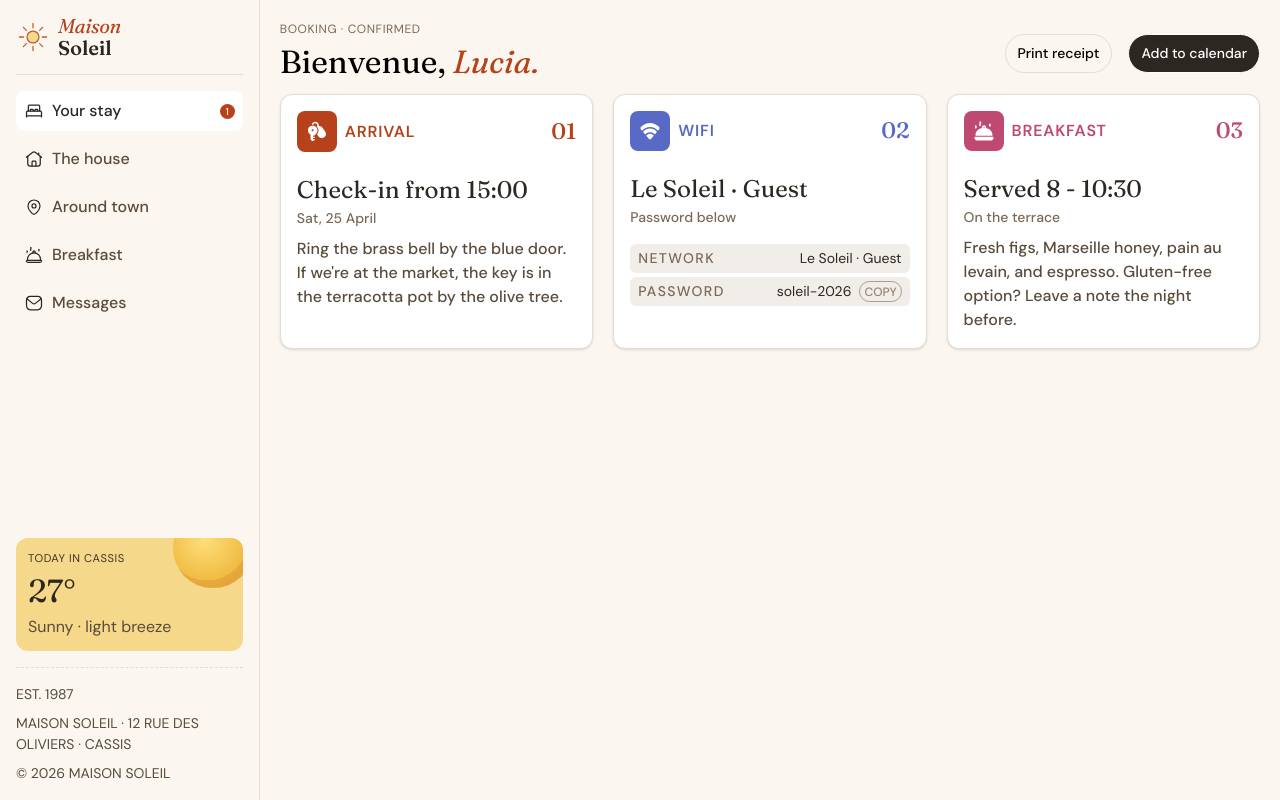
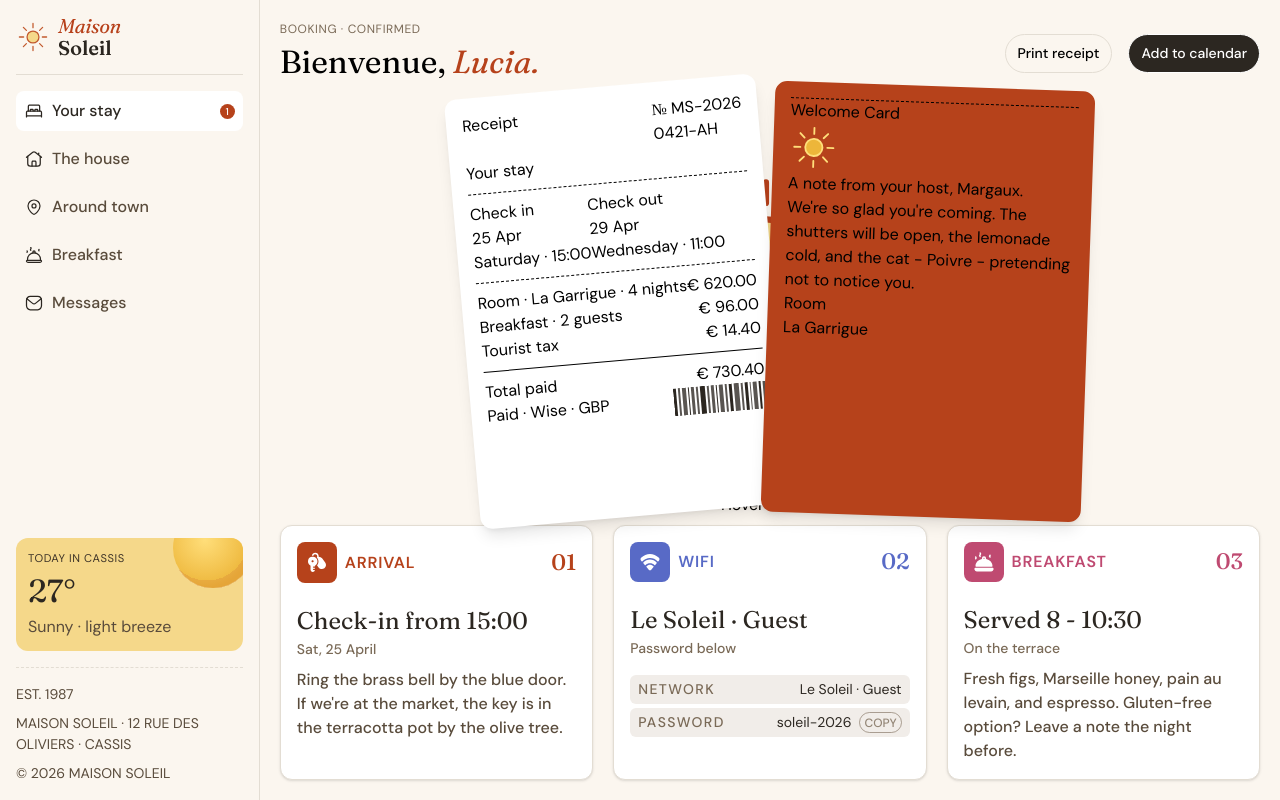
Before and after one commit to 7savv7/frontendmentor, a React (Vite) app in the folder junior/hotel-booking-confirmation-page/: page / in a window 1280 px wide. Built offline with nearby package versions, Linux system fonts and the light colour scheme; a web font is replaced by a local one.

Commit message:
[hotel-booking-confirmation-page]: Add ticket components

```diff
--- a/junior/hotel-booking-confirmation-page/src/App.tsx
+++ b/junior/hotel-booking-confirmation-page/src/App.tsx
@@ -2,6 +2,7 @@ import Arrival from "./Arrival";
 import Aside from "./Aside";
 import Breakfast from "./Breakfast";
 import Header from "./Header";
+import Ticket from "./Ticket";
 import Wifi from "./Wifi";
 
 function App() {
@@ -9,8 +10,10 @@ function App() {
     <div className="flex flex-col min-h-svh md:min-h-screen md:flex-row">
       <Aside />
 
-      <main className="w-full bg-neutral100 p-5">
+      <main className="flex flex-col w-full bg-neutral100 p-5">
         <Header />
+
+        <Ticket />
 
         <div className="flex mt-2 flex-col gap-5 md:flex-row">
           <Arrival />
--- a/junior/hotel-booking-confirmation-page/src/Aside.tsx
+++ b/junior/hotel-booking-confirmation-page/src/Aside.tsx
@@ -1,7 +1,17 @@
-import { useState } from "react";
+import { useEffect, useState } from "react";
 
 function Aside() {
   const [open, setOpen] = useState<boolean>(true);
+
+  useEffect(() => {
+    if (open) {
+      document.body.style.overflow = "hidden";
+      document.body.style.height = "100%";
+    } else {
+      document.body.style.overflow = "";
+      document.body.style.height = "";
+    }
+  }, [open]);
 
   return (
     <aside
--- /dev/null
+++ b/junior/hotel-booking-confirmation-page/src/Left.tsx
@@ -0,0 +1,70 @@
+function Left() {
+  return (
+    <div className="rotate-[-5deg] translate-x-[110px] bg-neutral0 w-fit rounded-xl p-4 shadow-lg">
+      <div className="border-b border-dashed pb-2">
+        <div className="flex justify-between">
+          <p>Receipt</p>
+
+          <p>
+            {" "}
+            № MS-2026 <br /> 0421-AH
+          </p>
+        </div>
+
+        <p>Your stay</p>
+      </div>
+
+      <div className="flex py-2 border-b border-dashed">
+        <div>
+          <p>Check in</p>
+
+          <p>25 Apr</p>
+
+          <p>Saturday · 15:00</p>
+        </div>
+
+        <div>
+          <p>Check out</p>
+          <p>29 Apr</p>
+          <p>Wednesday · 11:00</p>
+        </div>
+      </div>
+
+      <div className="border-b py-2">
+        <div className="flex justify-between">
+          <p>Room · La Garrigue · 4 nights</p>
+
+          <p>€ 620.00</p>
+        </div>
+
+        <div className="flex justify-between">
+          <p>Breakfast · 2 guests</p>
+
+          <p>€ 96.00</p>
+        </div>
+
+        <div className="flex justify-between">
+          <p>Tourist tax</p>
+
+          <p>€ 14.40</p>
+        </div>
+      </div>
+
+      <div className="pt-2">
+        <div className="flex justify-between">
+          <p>Total paid</p>
+
+          <p>€ 730.40</p>
+        </div>
+
+        <div className="flex justify-between">
+          <p>Paid · Wise · GBP</p>
+
+          <img src="/images/icon-barcode.svg" alt="barcode" />
+        </div>
+      </div>
+    </div>
+  );
+}
+
+export default Left;
--- /dev/null
+++ b/junior/hotel-booking-confirmation-page/src/Right.tsx
@@ -0,0 +1,31 @@
+function Right() {
+  return (
+    <div className="rotate-[2deg] translate-x-[-100px] bg-terracotta600 w-80 rounded-xl shadow-lg p-4">
+      <div className="w-full h-[1px] border-t border-dashed" />
+
+      <div>
+        <p>Welcome Card</p>
+        <img src="/images/icon-sun.svg" alt="sun" />
+      </div>
+
+      <div>
+        <p>
+          A note from your host, <span>Margaux.</span>
+        </p>
+
+        <p>
+          We're so glad you're coming. The shutters will be open, the lemonade
+          cold, and the cat - Poivre - pretending not to notice you.
+        </p>
+      </div>
+
+      <div>
+        <p>Room</p>
+
+        <p>La Garrigue</p>
+      </div>
+    </div>
+  );
+}
+
+export default Right;
--- /dev/null
+++ b/junior/hotel-booking-confirmation-page/src/Ticket.tsx
@@ -0,0 +1,46 @@
+import Left from "./Left";
+import Right from "./Right";
+
+function Ticket() {
+  return (
+    <div className="group flex justify-center gap-5 md:flex-1">
+      <Left />
+
+      <div className="flex flex-col items-center justify-between">
+        <img className="mt-20" src="/images/illustration-sun.svg" alt="sun" />
+
+        <div className="flex items-center gap-2">
+          <svg
+            xmlns="http://www.w3.org/2000/svg"
+            width="8"
+            height="8"
+            fill="none"
+            viewBox="0 0 8 8"
+          >
+            <path
+              fill="#b7411b"
+              d="M3.64 7.68q-.11-.65-.58-1.4-.47-.76-1.34-1.41Q.86 4.22 0 4.04v-.42a4.8 4.8 0 0 0 1.63-.74 5.2 5.2 0 0 0 1.32-1.32Q3.49.77 3.64 0h.42q.09.5.36 1.03.27.52.69 1 .43.47.96.85.79.56 1.61.74v.42a3.8 3.8 0 0 0-1.14.45 6 6 0 0 0-1.08.81 4.8 4.8 0 0 0-.82.97q-.47.75-.58 1.41z"
+            />
+          </svg>
+          <p>Hover to fan</p>
+          <svg
+            xmlns="http://www.w3.org/2000/svg"
+            width="8"
+            height="8"
+            fill="none"
+            viewBox="0 0 8 8"
+          >
+            <path
+              fill="#b7411b"
+              d="M3.64 7.68q-.11-.65-.58-1.4-.47-.76-1.34-1.41Q.86 4.22 0 4.04v-.42a4.8 4.8 0 0 0 1.63-.74 5.2 5.2 0 0 0 1.32-1.32Q3.49.77 3.64 0h.42q.09.5.36 1.03.27.52.69 1 .43.47.96.85.79.56 1.61.74v.42a3.8 3.8 0 0 0-1.14.45 6 6 0 0 0-1.08.81 4.8 4.8 0 0 0-.82.97q-.47.75-.58 1.41z"
+            />
+          </svg>
+        </div>
+      </div>
+
+      <Right />
+    </div>
+  );
+}
+
+export default Ticket;
--- a/junior/hotel-booking-confirmation-page/src/Wifi.tsx
+++ b/junior/hotel-booking-confirmation-page/src/Wifi.tsx
@@ -1,4 +1,15 @@
+import { useState } from "react";
+
 function Wifi() {
+  const [copy, setCopy] = useState<string>("Copy");
+  const handleCopy = () => {
+    setCopy("Copied");
+    navigator.clipboard.writeText("soleil-2026");
+    setTimeout(() => {
+      setCopy("Copy");
+    }, 1000);
+  };
+
   return (
     <div className="flex-1 flex flex-col gap-5 p-4 border border-neutral400 rounded-xl bg-neutral0 shadow-sm">
       <div className="flex items-center justify-between">
@@ -42,11 +53,13 @@ function Wifi() {
               <p className="text-neutral900">soleil-2026</p>
 
               <button
+                type="button"
+                onClick={handleCopy}
                 className="cursor-pointer border rounded-full px-1 uppercase border-neutral600/60 font-[500]
                hover:bg-neutral400/60 text-neutral600/80 text-[12px]
                focus-visible:outline-terracotta600 focus-visible:bg-neutral200 focus-visible:outline-offset-4"
               >
-                Copy
+                {copy}
               </button>
             </div>
           </div>
```
